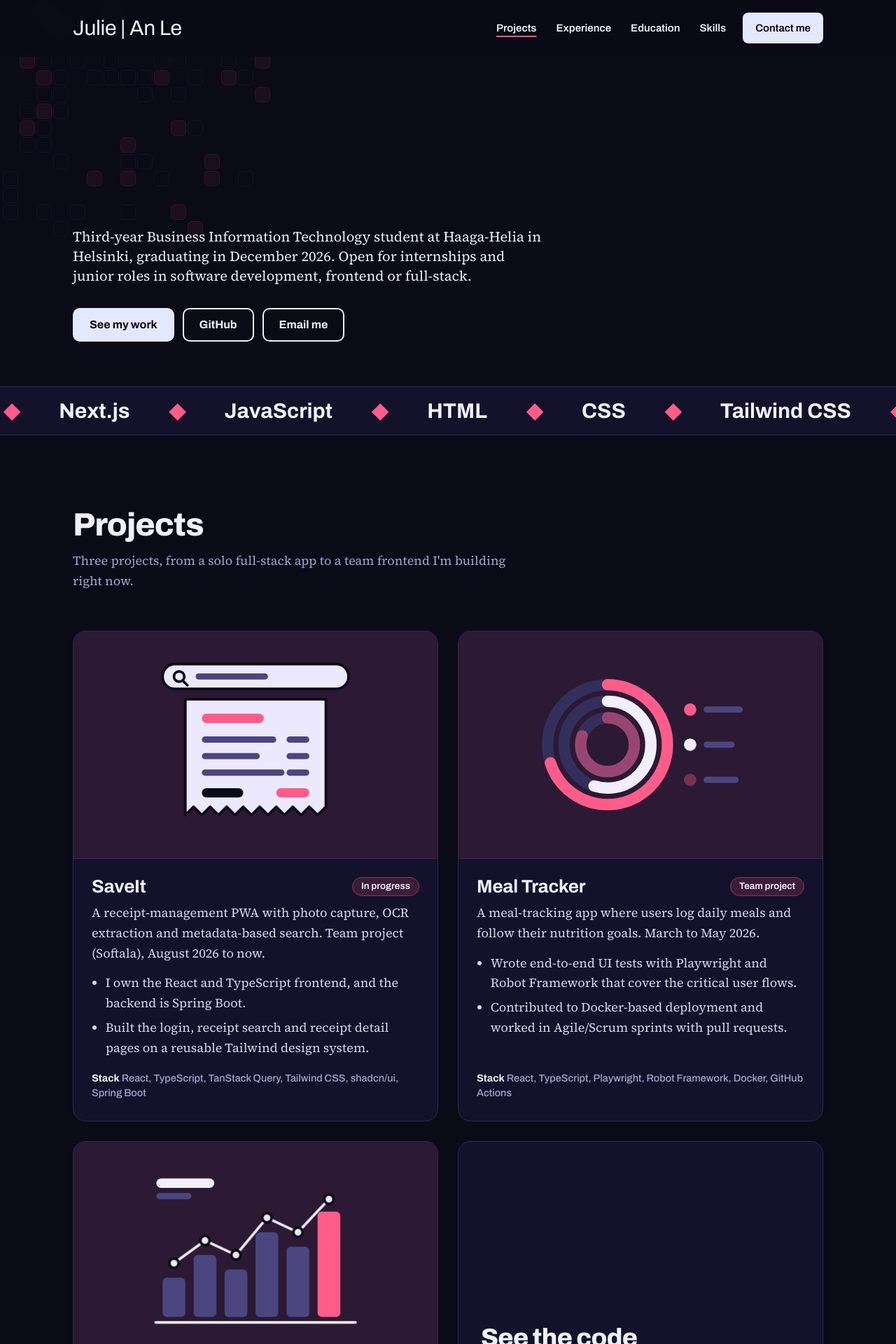
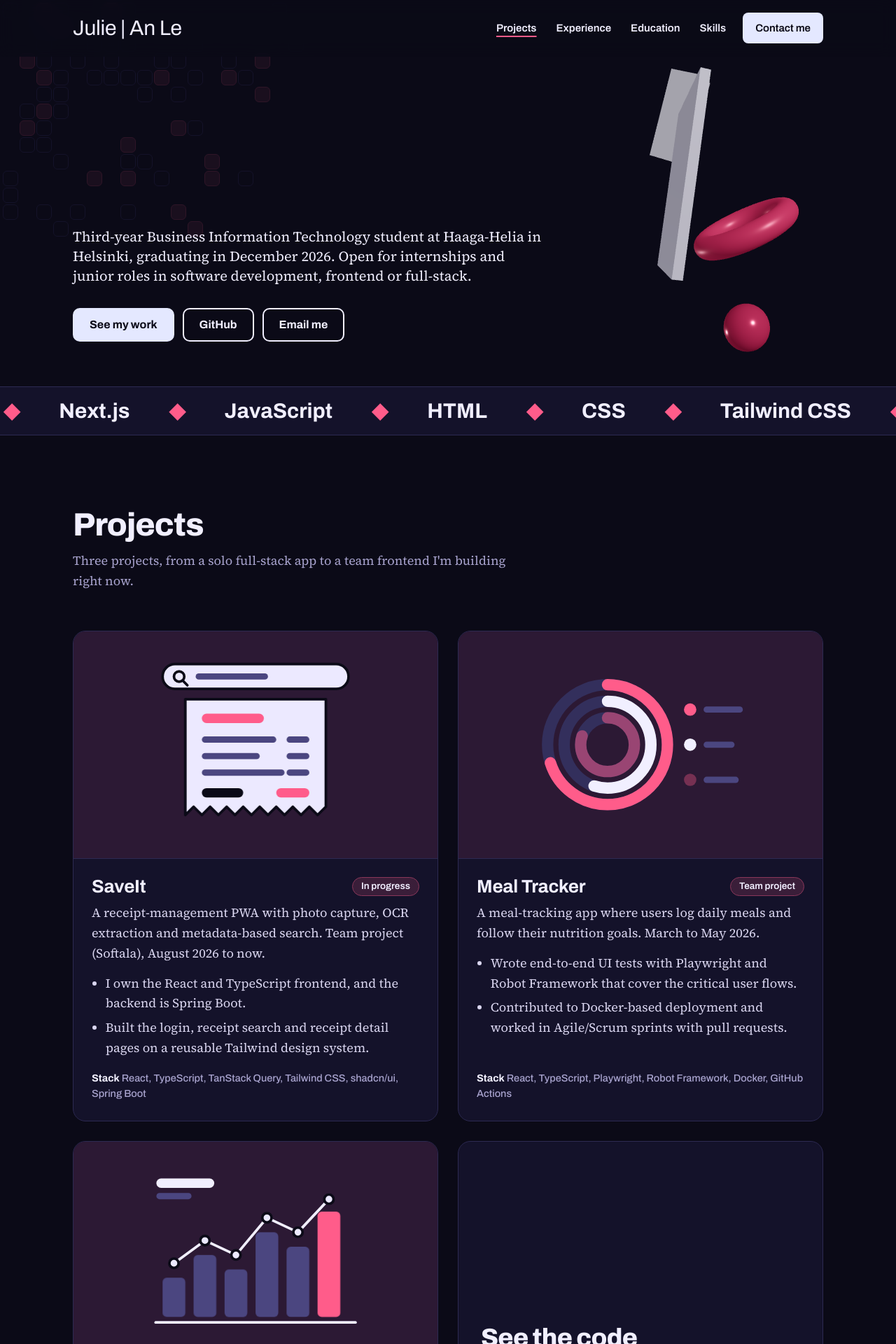
Before and after one commit to chopiean/portfolio, a React (Vite) app: page / in a window 1280 px wide. Shown: the top 1920 px of the page at 70% size. Built offline with nearby package versions, Linux system fonts and the light colour scheme.

Commit message:
Add tilt and cursor glow effect to project cards

```diff
--- a/src/components/Hero.tsx
+++ b/src/components/Hero.tsx
@@ -6,6 +6,7 @@ import {
   profile,
 } from "../data/content";
 import { cn } from "../lib/cn";
+import HeroCanvas from "./HeroCanvas";
 
 const btn =
   "inline-flex min-h-12 items-center rounded-[10px] border-2 px-[22px] font-ui text-base font-bold transition duration-150 hover:-translate-y-0.5 active:translate-y-0 motion-reduce:transition-none";
@@ -52,7 +53,14 @@ export default function Hero() {
       id="top"
       className="wrap grid items-center gap-[clamp(32px,5vw,72px)] pb-[clamp(16px,2.5vw,32px)] pt-[clamp(32px,6vw,80px)]"
     >
-      <div>
+      <div className="relative">
+        {/* 3D shapes float behind the headline, top-right. Purely
+            decorative — HeroCanvas itself hides on small screens and for
+            visitors who prefer reduced motion or lack WebGL. */}
+        <div className="pointer-events-none absolute -right-10 -top-16 -z-10 hidden size-[420px] min-[861px]:block">
+          <HeroCanvas />
+        </div>
+
         <h1 className="mb-7 font-ui text-[clamp(38px,5.2vw,72px)] font-extrabold leading-[1.04] tracking-[-0.025em] [font-stretch:116%]">
           {words.map((w, i) => (
             <span key={i}>
--- a/src/components/Projects.tsx
+++ b/src/components/Projects.tsx
@@ -4,9 +4,10 @@ import { useInView } from "../hooks/useInView";
 import { cn } from "../lib/cn";
 import Art from "./Art";
 import Section from "./Section";
+import { useTilt } from "../hooks/useTilt";
 
 const card =
-  "group flex flex-col overflow-hidden rounded-[18px] border border-line bg-surface transition duration-300 hover:-translate-y-[3px] hover:border-ink/55 hover:shadow-[0_0_44px_rgba(241,239,255,0.1)] focus-within:border-ink/55 motion-reduce:transition-none";
+  "group relative flex flex-col overflow-hidden rounded-[18px] border border-line bg-surface transition-[border-color,box-shadow] duration-300 [transform:perspective(1000px)_rotateX(var(--tilt-x,0deg))_rotateY(var(--tilt-y,0deg))] [transition:transform_0.15s_ease-out,border-color_0.3s,box-shadow_0.3s] hover:border-ink/55 hover:shadow-[0_20px_50px_-15px_rgba(0,0,0,0.5)] focus-within:border-ink/55 motion-reduce:!transform-none motion-reduce:transition-[border-color,box-shadow]";
 
 function useReveal<T extends HTMLElement>() {
   const [ref, inView] = useInView<T>();
@@ -18,9 +19,32 @@ function useReveal<T extends HTMLElement>() {
 }
 
 function ProjectCard({ project }: { project: Project }) {
-  const [ref, reveal] = useReveal<HTMLElement>();
+  const [revealRef, reveal] = useReveal<HTMLElement>();
+  const {
+    ref: tiltRef,
+    onPointerMove,
+    onPointerLeave,
+  } = useTilt<HTMLElement>();
+  const setRefs = (el: HTMLElement | null) => {
+    (revealRef as React.MutableRefObject<HTMLElement | null>).current = el;
+    (tiltRef as React.MutableRefObject<HTMLElement | null>).current = el;
+  };
   return (
-    <article ref={ref} className={cn(card, reveal)}>
+    <article
+      ref={setRefs}
+      onPointerMove={onPointerMove}
+      onPointerLeave={onPointerLeave}
+      className={cn(card, reveal)}
+    >
+      <div
+        aria-hidden="true"
+        className="pointer-events-none absolute inset-0 z-10 opacity-0 transition-opacity duration-300 group-hover:opacity-100"
+        style={{
+          background:
+            "radial-gradient(480px circle at var(--glow-x, 50%) var(--glow-y, 50%), color-mix(in srgb, var(--color-accent) 14%, transparent), transparent 60%)",
+        }}
+      ></div>
+
       <div className="art-tile flex aspect-[16/10] items-center justify-center overflow-hidden border-b border-line bg-[color-mix(in_srgb,var(--color-accent)_10%,var(--color-surface))]">
         <Art kind={project.art} />
       </div>
```
